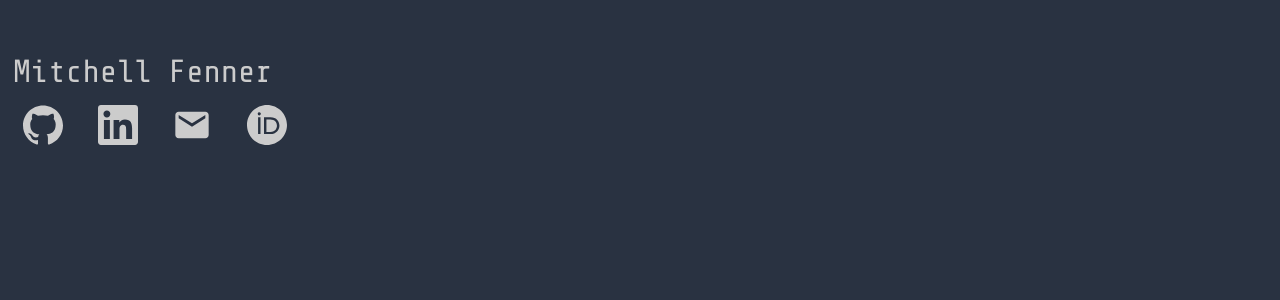
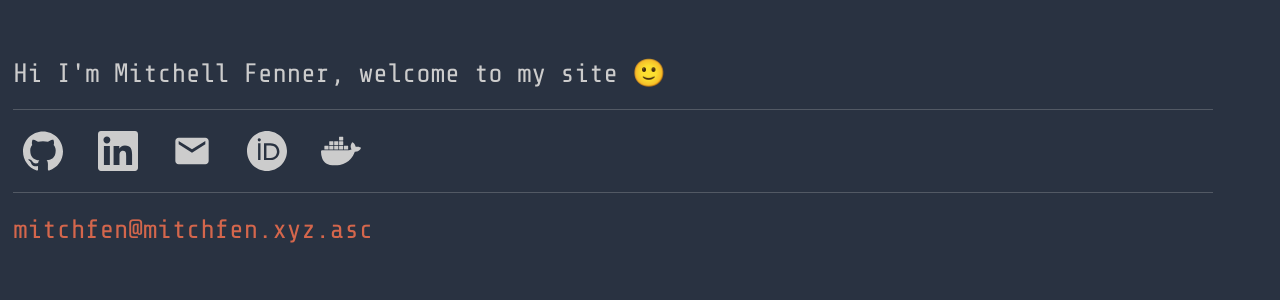
Before and after one commit to mitchfen/mitchfen.com, a React (Create React App) app: page / in a window 1280 px wide. Shown: the top 300 px of the page. Built offline with nearby package versions, Linux system fonts and the light colour scheme.

Commit message:
feat: add pgp key and dockerhub link

```diff
--- a/src/App.tsx
+++ b/src/App.tsx
@@ -1,4 +1,5 @@
 import Socials from './components/Socials'
+import Files from './components/Files'
 
 
 function App() {
@@ -7,8 +8,10 @@ function App() {
       <div className="flex-parent">
         <div className="left-column">
           <br />
-          <h2>Mitchell Fenner</h2>
+          <p>Hi I'm Mitchell Fenner, welcome to my site 🙂</p>
+		  <hr />
           <Socials />
+          <Files/>
           <br />
        </div>
       </div>
--- /dev/null
+++ b/src/components/Files.tsx
@@ -0,0 +1,18 @@
+const Files = () => {
+  return (
+    <>
+      <hr />
+      <p>
+        <a
+          href="https://raw.githubusercontent.com/mitchfen/mitchfen_xyz/main/src/assets/mitchfen.asc"
+          target="_blank"
+          rel="noreferrer noopener"
+        >
+          mitchfen@mitchfen.xyz.asc
+        </a>
+      </p>
+    </>
+  );
+};
+
+export default Files;
--- a/src/components/Socials.tsx
+++ b/src/components/Socials.tsx
@@ -1,10 +1,11 @@
-import { SiOrcid, SiGithub, SiLinkedin } from 'react-icons/si'
+import { SiOrcid, SiGithub, SiLinkedin, SiDocker } from 'react-icons/si'
 import { MdEmail } from 'react-icons/md'
 
 const github = "https://github.com/mitchfen"
 const linkedin = "https://linkedin.com/in/mitchfen"
 const email = "mailto:mitchfen@mitchfen.xyz"
 const orchid = "https://orcid.org/0000-0002-9684-0447"
+const dockerhub = "https://hub.docker.com/u/mitchfen"
 
 const Socials = () => {
   return (
@@ -33,6 +34,13 @@ const Socials = () => {
       >
         <SiOrcid className="social" size={40} />
       </a>{' '}
+       <a
+        href={dockerhub}
+        rel="noopener noreferrer"
+        target="_blank"
+      >
+        <SiDocker className="social" size={40} />
+      </a>{' '}
     </>
   )
 }
--- /dev/null
+++ b/src/react-app-env.d.ts
@@ -0,0 +1 @@
+/// <reference types="react-scripts" />
```
Also changed, not shown: 1 other file (tests, documents, lock files or other folders).
